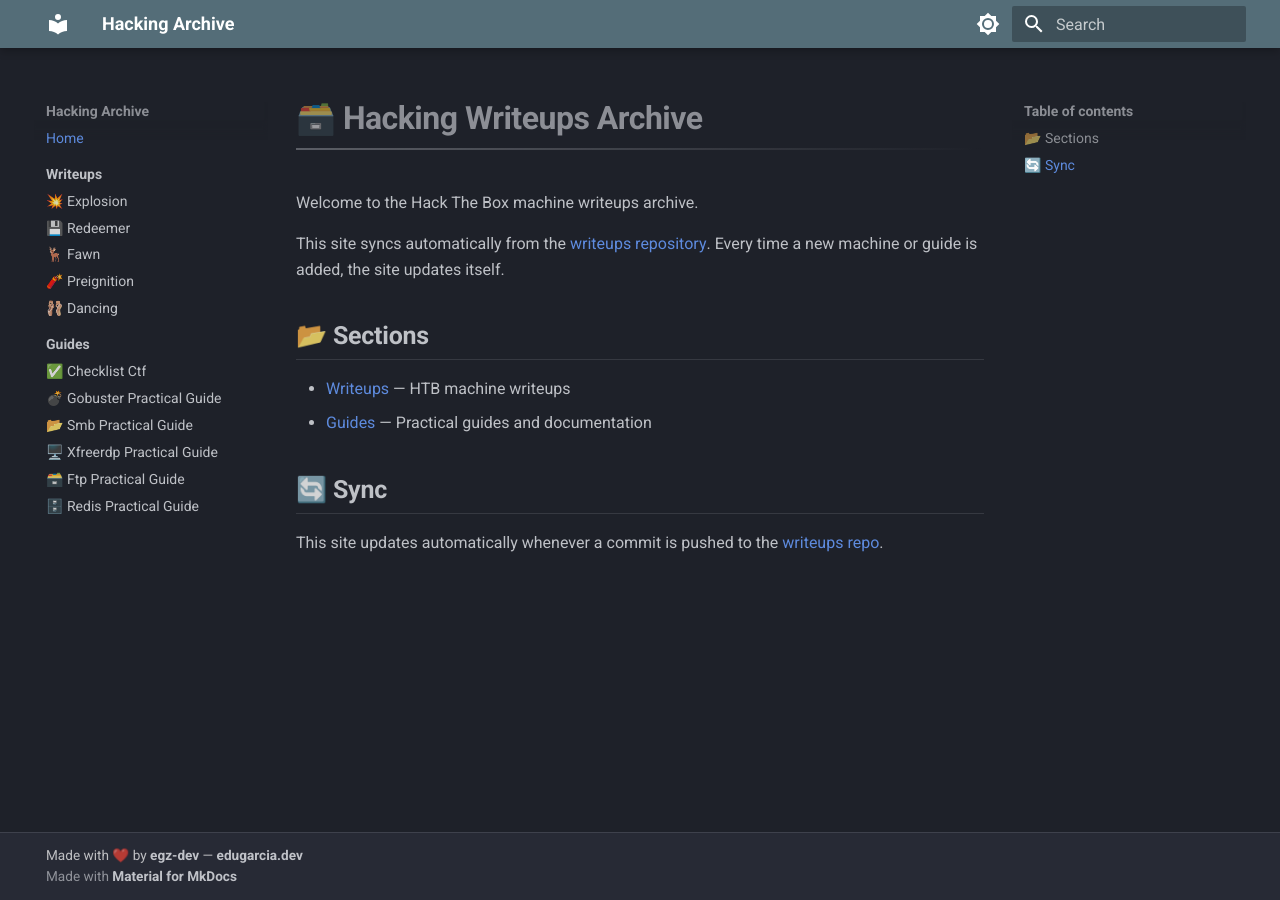
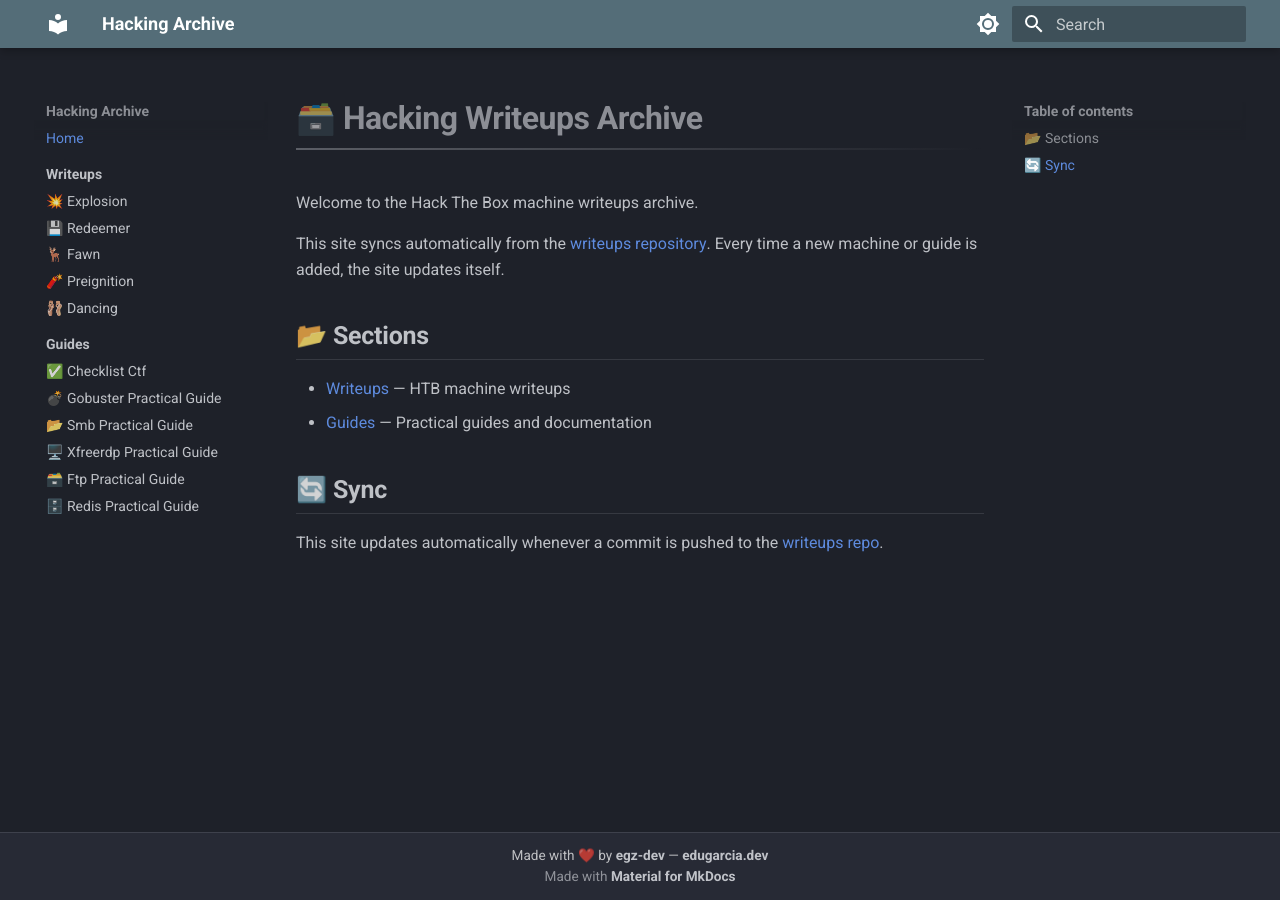
Before and after one commit to egz-dev/hacking-archive, an MkDocs documentation site: the page built from docs/index.md, in a window 1280 px wide. Built offline with MkDocs 1.6.1 and Material for MkDocs 9.7.7, drawn with Linux system fonts in a browser that asks for light colours.

Commit message:
Footer: hide mkdocs attribution, center copyright links

```diff
--- a/docs/stylesheets/extra.css
+++ b/docs/stylesheets/extra.css
@@ -448,9 +448,22 @@
   background: transparent !important;
 }
 
+/* Hide default mkdocs-material attribution */
+.md-footer-meta .md-social,
+.md-footer-meta .md-footer-meta__inner > :not(.md-copyright) {
+  display: none;
+}
+
+/* Center copyright */
+.md-footer-meta__inner {
+  justify-content: center !important;
+}
+
 .md-copyright {
   font-size: 0.85em;
   color: var(--md-default-fg-color--light);
+  text-align: center;
+  margin: 0 auto;
 }
 
 .md-copyright a {
```
